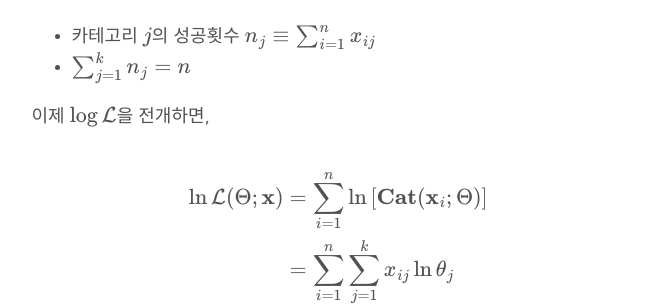
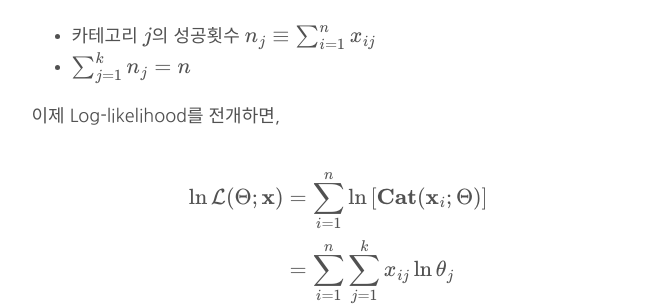
Before and after one commit to gem763/gem763.github.io, a Jekyll site: the page built from _posts/2018-02-15-MLE.md, in a window 1280 px wide and 900 px high, scrolled down 4327 px. Shown: the part 157-463 px from the top of the window, without its empty margins (301-973 px from the left). Built offline with Jekyll 4.4.1, drawn with Linux system fonts in a browser that asks for light colours; formulas are drawn with MathJax 3; comment, search, counter and statistics services are not loaded.

Commit message:
Uploaded by https://stackedit.io/

```diff
--- a/_posts/2018-02-15-MLE.md
+++ b/_posts/2018-02-15-MLE.md
@@ -134,7 +134,7 @@ X \sim \mathbf{F}(\theta)
 * 카테고리 <span><script type="math/tex">j</script></span>의 성공횟수 <span><script type="math/tex">n_j \equiv \sum^n_{i=1} x_{ij}</script></span>
 * <span><script type="math/tex">\sum^k_{j=1} n_j = n</script></span>
 
-이제 <span><script type="math/tex">\log\mathcal{L}</script></span>을 전개하면,
+이제 Log-likelihood를 전개하면,
 
 <div class="math"><script type="math/tex; mode=display">
 \begin{aligned}
```
